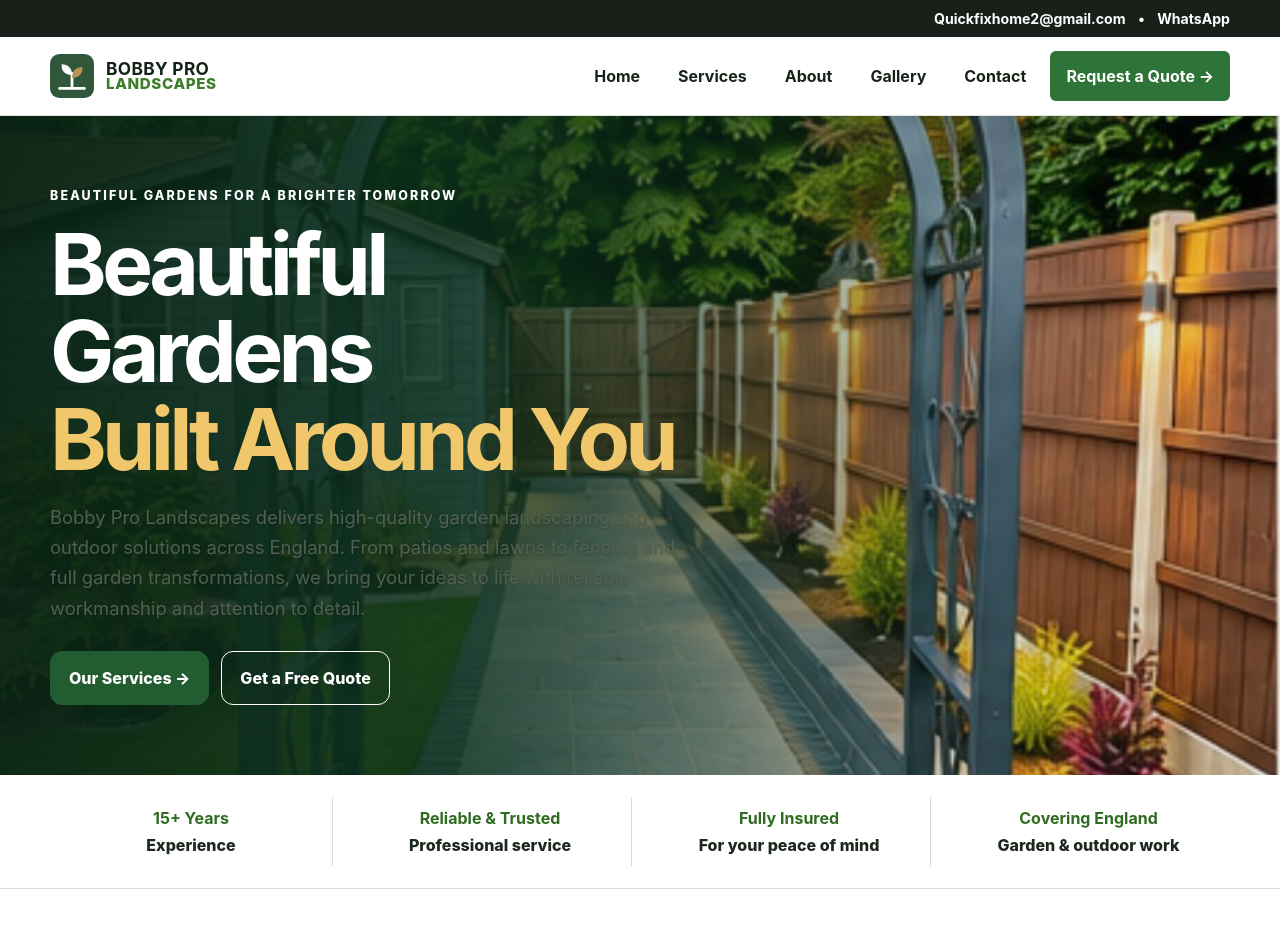
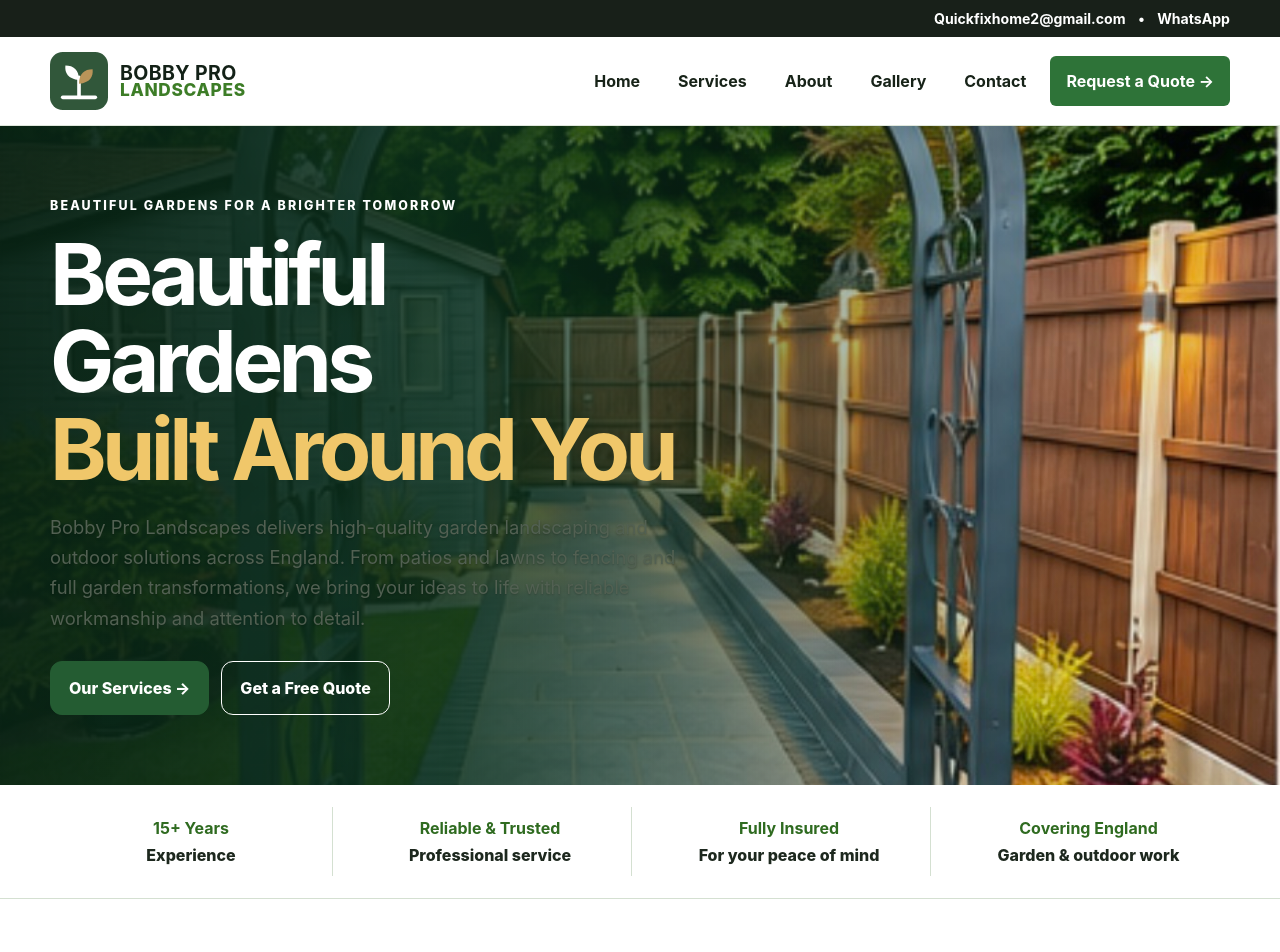
Before and after one commit to arsalanbobby/Bobby-Pro-Landscapes, a Jekyll site: the page built from index.md, in a window 1280 px wide and 1400 px high. Shown: the top 952 px of the window. Built offline with Jekyll 4.4.1, drawn with Linux system fonts in a browser that asks for light colours.

Commit message:
Make Bobby Pro Landscapes logo larger

```diff
--- a/assets/css/style.css
+++ b/assets/css/style.css
@@ -20,9 +20,9 @@ a{color:inherit}
 .container{width:min(calc(100% - 40px),var(--max));margin:0 auto}
 .sr-only{position:absolute;width:1px;height:1px;padding:0;margin:-1px;overflow:hidden;clip:rect(0,0,0,0);white-space:nowrap;border:0}
 .site-header{position:sticky;top:0;z-index:20;background:rgba(255,255,255,.96);border-bottom:1px solid var(--border);backdrop-filter:blur(10px)}
-.nav-wrap{min-height:78px;display:flex;align-items:center;justify-content:space-between;gap:24px}
+.nav-wrap{min-height:88px;display:flex;align-items:center;justify-content:space-between;gap:24px}
 .brand{display:flex;align-items:center;gap:12px;text-decoration:none;font-weight:800;letter-spacing:-.02em}
-.brand img{width:44px;height:44px}
+.brand img{width:58px;height:58px}
 .site-nav{display:flex;align-items:center;gap:8px}
 .site-nav a{text-decoration:none;padding:10px 14px;border-radius:10px;font-weight:700}
 .site-nav a:hover{background:#eef3ec}
@@ -110,8 +110,8 @@ a{color:inherit}
 /* Approved Bobby Pro Landscapes homepage treatment */
 .landscape-header{background:#fff;border-bottom:1px solid #dfe7dc}
 .landscape-brand span{display:flex;flex-direction:column;line-height:.95;text-transform:uppercase}
-.landscape-brand strong{font-size:1.08rem;letter-spacing:.02em;color:#132117}
-.landscape-brand em{font-style:normal;font-size:.95rem;color:#3d7d27;letter-spacing:.04em}
+.landscape-brand strong{font-size:1.22rem;letter-spacing:.02em;color:#132117}
+.landscape-brand em{font-style:normal;font-size:1.08rem;color:#3d7d27;letter-spacing:.04em}
 .landscape-nav{gap:10px}
 .landscape-nav a{border-radius:6px}
 .landscape-nav a:hover{background:#eef6ea;color:#2f6b20}
@@ -147,6 +147,7 @@ a{color:inherit}
   .landscape-nav a{padding:9px 10px}
 }
 @media(max-width:820px){
+  .landscape-brand img{width:50px;height:50px}
   .approved-landscape-hero{min-height:500px;background-position:center}
   .approved-landscape-hero .hero-grid{grid-template-columns:1fr}
   .landscape-trust .trust-grid>div{border-right:0;border-bottom:1px solid var(--border)}
```
